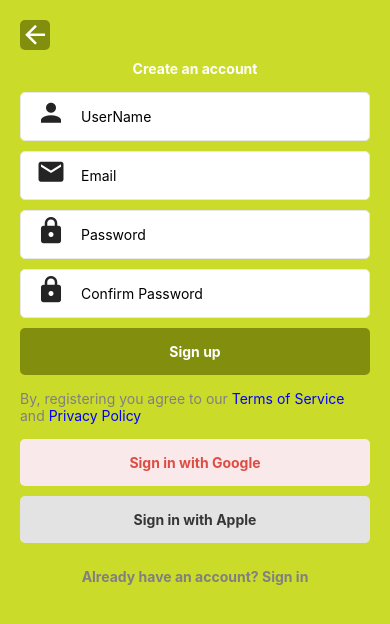
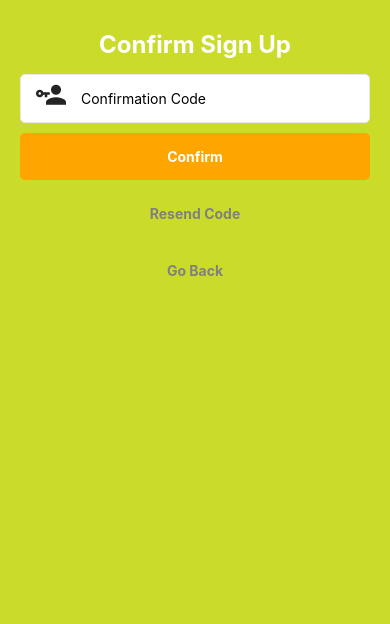
Before and after one commit to ZroC00l/AuthenticationFlow, a React Native app: screen / in a window 390 px wide. Shown: the top 624 px of the page. Built offline with nearby package versions, Linux system fonts and the light colour scheme.

Commit message:
confirmation screen component

```diff
--- a/App.js
+++ b/App.js
@@ -4,11 +4,12 @@ import { StyleSheet, Text, View, SafeAreaView } from "react-native";
 
 import SignInScreen from "./src/screens/SignInScreen/SignInScreen";
 import SignUpScreen from "./src/screens/SignUpScreen/SignUpScreen";
+import EmailConfirmationScreen from "./src/screens/EmailConfirmationScreen";
 
 export default function App() {
   return (
     <SafeAreaView style={styles.root}>
-      <SignUpScreen />
+      <EmailConfirmationScreen />
     </SafeAreaView>
   );
 }
--- /dev/null
+++ b/src/screens/EmailConfirmationScreen/EmailConfirmationScreen.js
@@ -0,0 +1,67 @@
+import { StyleSheet, Text, View, Image, ScrollView } from "react-native";
+import React, { useState } from "react";
+import Form from "../../components/Form";
+import CustomButton from "../../components/CustomButton";
+import { Icon } from "react-native-elements";
+
+const onConfirmPressed = () => {
+  console.warn("Sign Up Pressed");
+};
+
+const EmailConfirmationScreen = () => {
+  const [otpCode, setOtpCode] = useState("");
+
+  return (
+    <ScrollView>
+      <View style={styles.root}>
+        <Text style={styles.title}>Confirm Sign Up</Text>
+        <Form
+          placeholder="Confirmation Code"
+          value={otpCode}
+          setValue={setOtpCode}
+          name="account-key"
+        />
+        <CustomButton
+          text="Confirm"
+          onPress={onConfirmPressed}
+          bgColor="orange"
+          fgColor="white"
+        />
+        <CustomButton text="Resend Code" mode="TERTIARY" />
+        <CustomButton text="Go Back" mode="TERTIARY" />
+      </View>
+    </ScrollView>
+  );
+};
+
+export default EmailConfirmationScreen;
+
+const styles = StyleSheet.create({
+  root: {
+    alignItems: "center",
+    padding: 20,
+  },
+  logo: {
+    resizeMode: "contain",
+    width: "70%",
+    maxHeight: 200, // this for a nice view on larger screens
+    maxWidth: 300,
+  },
+  title: {
+    fontWeight: "bold",
+    fontSize: 24,
+    color: "white",
+    margin: 10,
+  },
+  textBody: {
+    marginVertical: 10,
+    color: "gray",
+  },
+  link: {
+    color: "blue",
+  },
+  navIconView: {
+    width: "100%",
+    flexDirection: "row",
+  },
+});
--- /dev/null
+++ b/src/screens/EmailConfirmationScreen/index.js
@@ -0,0 +1 @@
+export { default } from "./EmailConfirmationScreen";
--- a/src/screens/SignUpScreen/SignUpScreen.js
+++ b/src/screens/SignUpScreen/SignUpScreen.js
@@ -95,7 +95,7 @@ const styles = StyleSheet.create({
   },
   title: {
     fontWeight: "bold",
-    fontSize: "24",
+    fontSize: 24,
     color: "white",
     margin: 10,
   },
```
